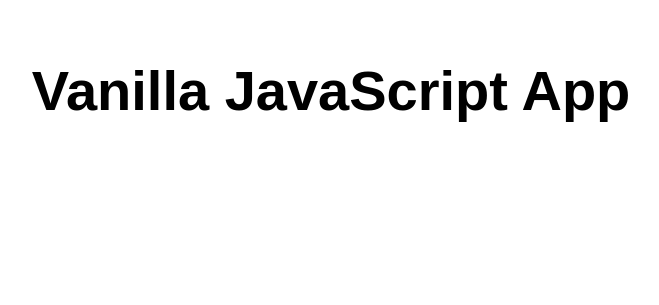
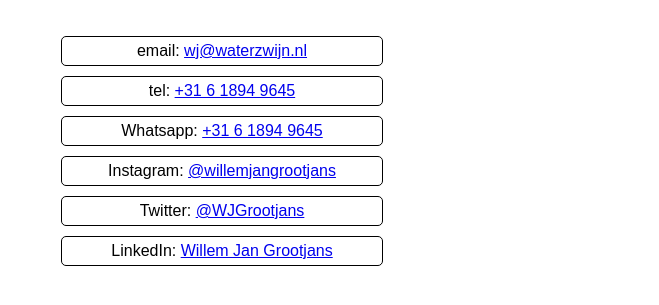
Before and after one commit to windancert/waterzwijn_static_azure, a plain HTML site: page index.html in a window 1280 px wide. Shown: the whole page, without its empty margins (309-968 px from the left). Drawn offline with Linux system fonts and the light colour scheme.

Commit message:
Fill with data

```diff
--- a/index.html
+++ b/index.html
@@ -1,16 +1,40 @@
 <!DOCTYPE html>
-<html lang="en">
+<html>
 
 <head>
   <meta charset="UTF-8">
   <meta name="viewport" content="width=device-width, initial-scale=1.0">
   <link rel="stylesheet" href="styles.css">
-  <title>Vanilla JavaScript App</title>
+  <title>Contact info Willem Jan Grootjans</title>
 </head>
 
 <body>
   <main>
-    <h1>Vanilla JavaScript App</h1>
+    <ul>
+      <li class="rounded">
+        email: <a href='mailto:wj@waterzwijn.nl'>wj@waterzwijn.nl</a>
+      </li>
+
+      <li class="rounded">
+        tel: <a href='tel:+31-6-18949645'>+31 6 1894 9645</a>
+      </li>
+
+      <li class="rounded">
+        Whatsapp: <a href='https://wa.me/31618949645'>+31 6 1894 9645</a>
+      </li>
+
+      <li class="rounded">
+        Instagram: <a href='https://www.instagram.com/willemjangrootjans'>@willemjangrootjans</a>
+      </li>
+
+      <li class="rounded">
+        Twitter: <a href='https://twitter.com/WJGrootjans'>@WJGrootjans</a>
+      </li>
+
+      <li class="rounded">
+        LinkedIn: <a href='https://www.linkedin.com/in/willem-jan-grootjans'>Willem Jan Grootjans</a>
+      </li>
+    </ul>
   </main>
 </body>
 
--- a/styles.css
+++ b/styles.css
@@ -19,3 +19,20 @@
   text-align: center;
   font-size: 3.5em;
 }
+
+main > ul {
+  text-align: center;
+  list-style: inside;
+  width: 300px;
+  list-style-type: none;
+}
+
+li.rounded {
+  border: 1px solid black;
+  margin: 10px;
+  padding: 5px;
+  padding-right: 10px;
+  padding-left: 10px;
+  border-radius: 5px;
+  width: 100%;
+}
```
